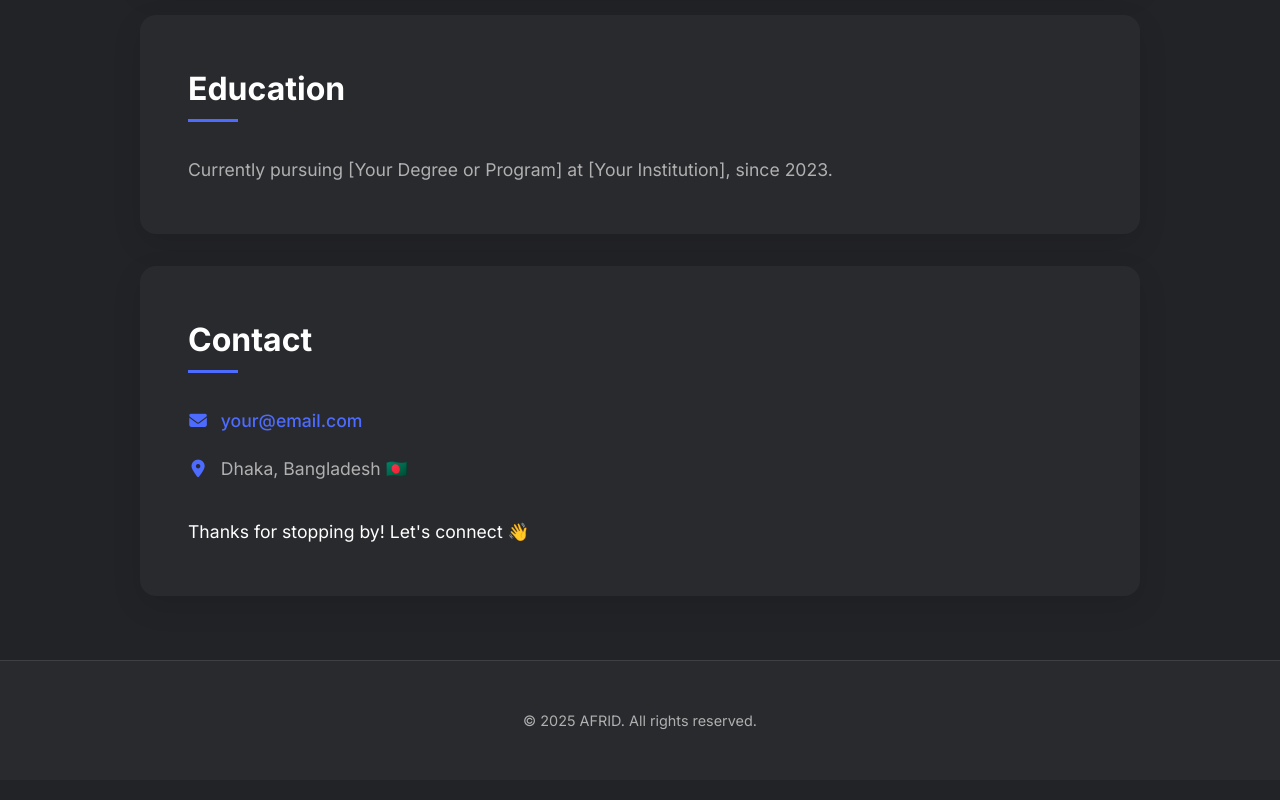
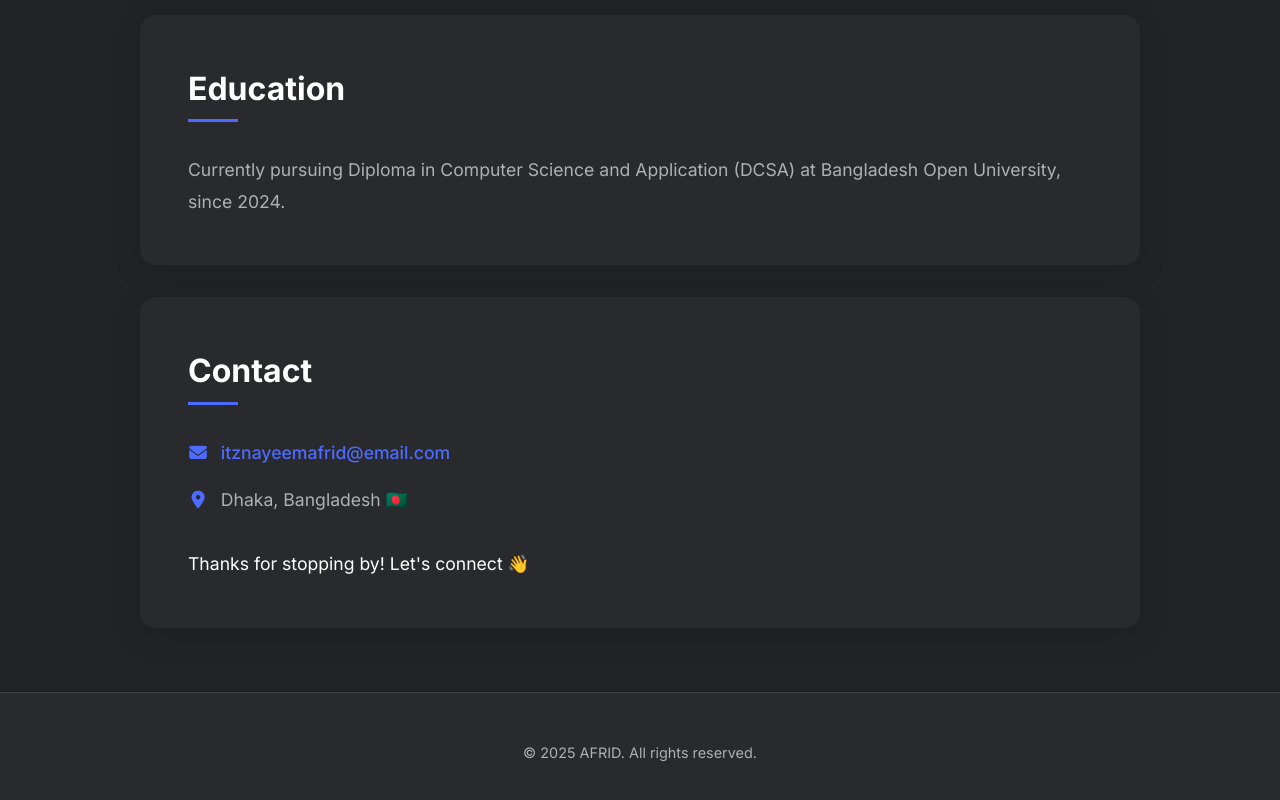
Before and after one commit to itznayeemafrid/itznayeemafrid.github.io, a plain HTML site: page index.html in a window 1280 px wide. Shown: the part 2248-3048 px from the top of the page. Drawn offline with Linux system fonts and the light colour scheme.

Commit message:
Update index.html
Details Update

```diff
--- a/index.html
+++ b/index.html
@@ -115,13 +115,13 @@
 
   <div class="card education" id="education">
     <h2>Education</h2>
-    <p>Currently pursuing [Your Degree or Program] at [Your Institution], since 2023.</p>
+    <p>Currently pursuing Diploma in Computer Science and Application (DCSA) at Bangladesh Open University, since 2024.</p>
   </div>
 
   <div class="card contact" id="contact">
     <h2>Contact</h2>
     <div class="contact-info">
-      <p><i class="fas fa-envelope"></i> <a href="mailto:your@email.com">your@email.com</a></p>
+      <p><i class="fas fa-envelope"></i> <a href="mailto:your@email.com">itznayeemafrid@email.com</a></p>
       <p><i class="fas fa-map-marker-alt"></i> Dhaka, Bangladesh 🇧🇩</p>
     </div>
     <p class="connect">Thanks for stopping by! Let's connect 👋</p>
```
